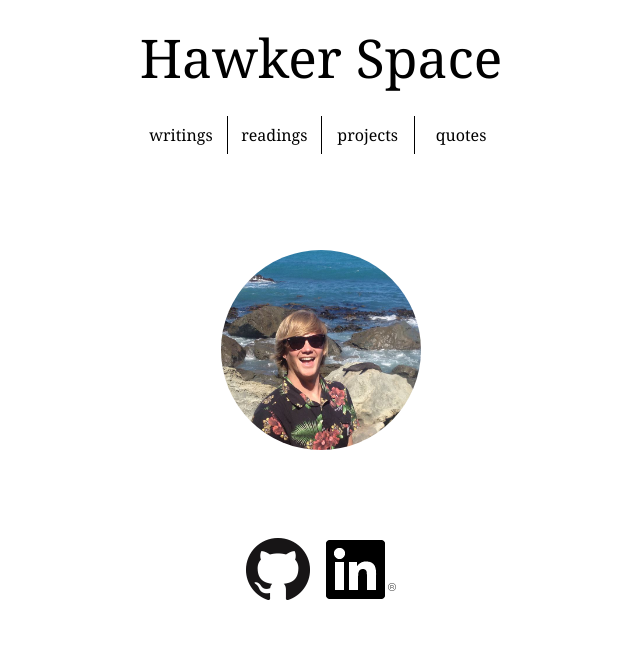
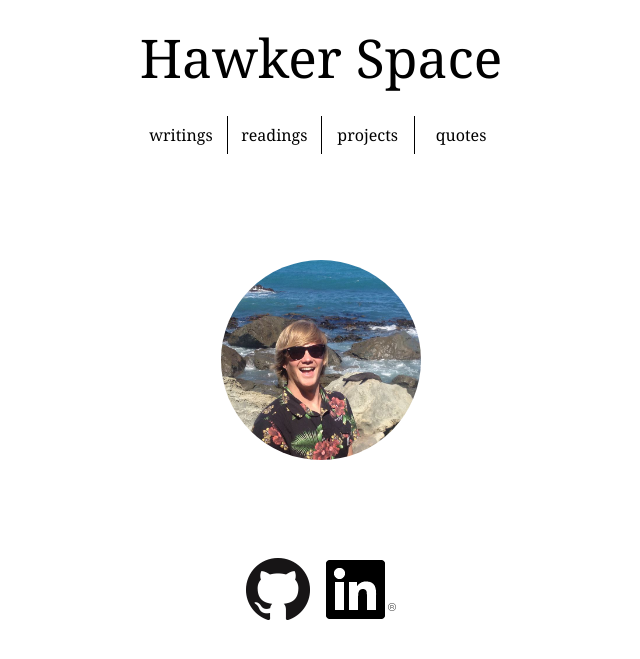
Before and after one commit to ryanhawker/hawker-space, a Jekyll site: the page built from index.html, in a window 1280 px wide. Shown: the top 659 px of the page, without its empty margins (319-959 px from the left). Built offline with Jekyll 4.4.1, drawn with Linux system fonts in a browser that asks for light colours; nearby versions of some CDN libraries; some web fonts are replaced; Markdown is read by kramdown in place of the engine named in the settings; a script that is not in the unit is left out.

```diff
--- a/_includes/footer.html
+++ b/_includes/footer.html
@@ -1,4 +1,6 @@
-
-<div id="footer">
-    <div id=footer-content"></div>
-</div>
+<footer>
+    <ul>
+        <li><a href="https://github.com/ryanhawker"><img src="/images/GitHub-Mark-64px.png"></a></li>
+        <li><a href="https://nz.linkedin.com/pub/ryan-hawker"><img src="/images/In-Black-59px-R.png"></a></li>
+    </ul>
+</footer>
--- a/_layouts/default.html
+++ b/_layouts/default.html
@@ -1,23 +1,26 @@
 <!DOCTYPE html>
 
-<html lang="en-US">
+<html lang="en">
     <head>
+        <meta charset="utf-8"/>
         <title>Hawker Space</title>
         <meta name="viewport" content="width=device-width, initial-scale=1">
         <link rel="stylesheet" href="/css/style.css">
-        <script src="/scripts/script.js"></script>
+
+            <script src="https://ajax.googleapis.com/ajax/libs/angularjs/1.3.15/angular.js"></script>
+            <script src="//ajax.googleapis.com/ajax/libs/angularjs/1.2.1/angular-route.min.js"></script>
+            <script type="text/javascript" src="/js/JekyllApp.js"></script>
     </head>
     <body>
         <div id="main">
             <h1 id="main-head"><a href="/">Hawker Space</a></h1>
-            <!--
-            <div id="main-about">
-                <p>Tinkering space of Ryan Hawker</p>
+            {% include nav.html %}
+            <div id="content-wrap">
+                {{ content }}
             </div>
-            -->
-            {% include nav.html %}
-            {{ content }}
+            {% include footer.html %}
         </div>
+
     </body>
 
 </html>
--- a/css/style.scss
+++ b/css/style.scss
@@ -53,7 +53,7 @@ a {
         left: -30px;
     }
 }
-#link-bar {
+footer {
     margin: 0 auto;
     width: 300px;
     ul {
@@ -160,30 +160,45 @@ a {
     //}
 }
 
+#content-wrap {
+    height: auto;
+    min-width: 210px;
+    max-width: 550px;
+    margin: 0 auto;
+    padding: 10px;
+    h1, h2, h3 {
+        font-family: Georgia, Times, serif;
+        padding-bottom: 0;
+        margin-bottom: 3px;
+    }
+    font-family: Verdana, Arial, sans-serif;
+    .author {
+        font-size: 12pt;
+        font-style: italic;
+        display: inline-block;
+        padding-bottom: 15px;
+    }
+    .summary {
+
+    }
+    a {
+        text-decoration: none;
+        color: #000;
+    }
+    a:hover {
+        color: lighten( #000, 30% );
+    }
+}
 
 /* POSTS CSS */
 #posts-wrapper {
-    height: auto;
-    min-width: 210px;
-    max-width: 550px;
     text-align: center;
-    background-color: darken( #fff, 0% ); /*darken( $emerald, 20% );*/
-    margin: 0 auto;
-    @include borderRadius(6px);
-    padding: 10px;
     ul {
         padding: 0;
         list-style: none;
     }
 }
 #post-wrapper {
-    height: auto;
-    min-width: 210px;
-    max-width: 550px;
-    background-color: darken( #fff, 0% ); /*darken( $emerald, 20% );*/
-    margin: 0 auto;
-    @include borderRadius(6px);
-    //padding: 10px;
 }
 #perma-title {
     font-family: Georgia, Times, serif;
--- a/index.html
+++ b/index.html
@@ -5,9 +5,3 @@ title: Hawker Space
     <div id="profile-photo">
         <img src="/images/seals.jpg">
     </div>
-    <div id="link-bar">
-        <ul>
-            <li><a href="https://github.com/ryanhawker"><img src="/images/GitHub-Mark-64px.png"></a></li>
-            <li><a href="https://nz.linkedin.com/pub/ryan-hawker/15/426/9b9"><img src="/images/In-Black-59px-R.png"></a></li>
-        </ul>
-    </div>
--- /dev/null
+++ b/projects/index.html
@@ -0,0 +1,5 @@
+---
+layout: default
+---
+
+Nothing here yet
--- /dev/null
+++ b/quotes/index.html
@@ -0,0 +1,5 @@
+---
+layout: default
+---
+
+Nothing here yet
```
Also changed, not shown: readings/index.html (added, +13 -0 lines).
